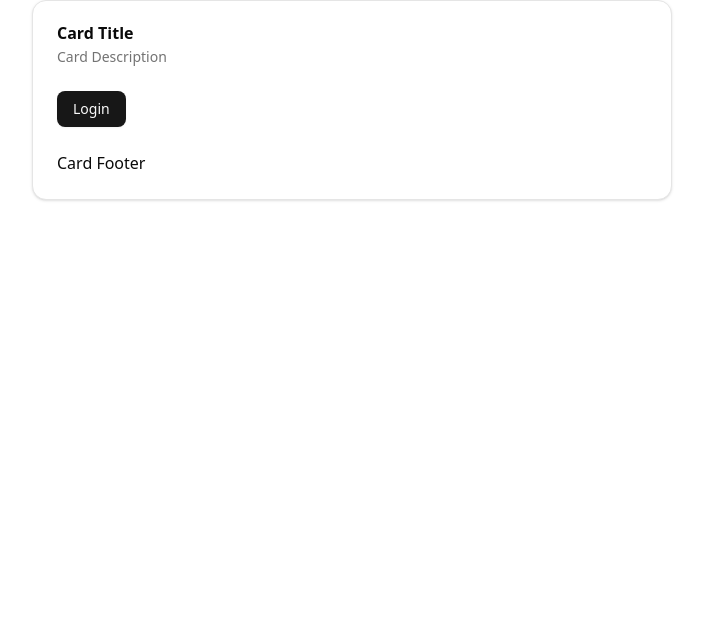
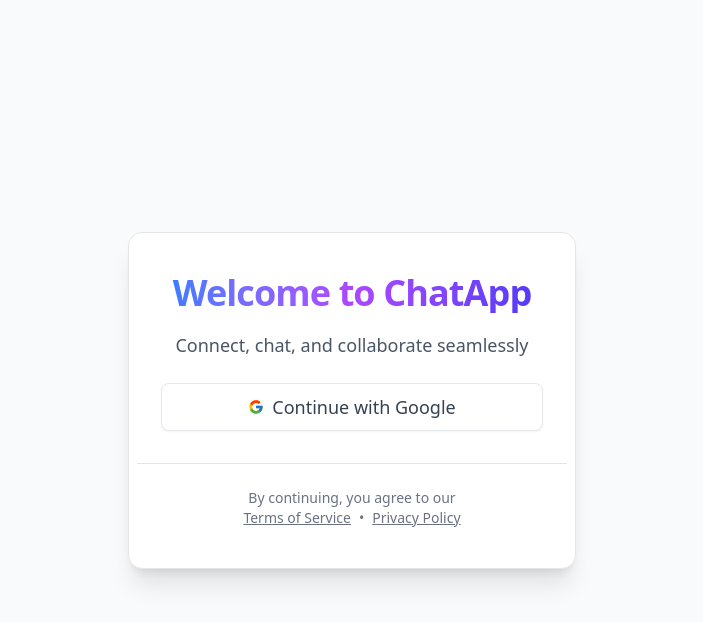
Before and after one commit to JoshuaOzibo/Chat-app, a Next.js app: page /login in a window 1280 px wide. Shown: the top 622 px of the page, without its empty margins (288-991 px from the left). Built offline with nearby package versions, Linux system fonts and the light colour scheme; no server answers.

Commit message:
Enhance login page UI with improved layout and styling. Add Google login button with icon and update card content for better user engagement.

```diff
--- /dev/null
+++ b/src/Icons/svg_Icons.tsx
@@ -0,0 +1,43 @@
+import React from "react";
+
+interface GoogleIconProps {
+  className?: string;
+}
+
+export const GoogleIcon: React.FC<GoogleIconProps> = ({ className }) => {
+  return (
+    <svg
+      className={className}
+      xmlns="http://www.w3.org/2000/svg"
+      viewBox="0 0 48 48"
+      width="50"
+      height="50"
+    >
+      <path
+        fill="#FFC107"
+        d="M43.611,20.083H42V20H24v8h11.303c-1.649,4.657-6.080,8-11.303,8
+           c-6.627,0-12-5.373-12-12c0-6.627,5.373-12,12-12c3.059,0,5.842,1.154,7.961,3.039l5.657-5.657
+           C34.046,6.053,29.268,4,24,4C12.955,4,4,12.955,4,24c0,11.045,8.955,20,20,20
+           c11.045,0,20-8.955,20-20C44,22.659,43.862,21.35,43.611,20.083z"
+      />
+      <path
+        fill="#FF3D00"
+        d="M6.306,14.691l6.571,4.819C14.655,15.108,18.961,12,24,12
+           c3.059,0,5.842,1.154,7.961,3.039l5.657-5.657C34.046,6.053,29.268,4,24,4
+           C16.318,4,9.656,8.337,6.306,14.691z"
+      />
+      <path
+        fill="#4CAF50"
+        d="M24,44c5.166,0,9.86-1.977,13.409-5.192l-6.19-5.238
+           C29.211,35.091,26.715,36,24,36c-5.202,0-9.619-3.317-11.283-7.946
+           l-6.522,5.025C9.505,39.556,16.227,44,24,44z"
+      />
+      <path
+        fill="#1976D2"
+        d="M43.611,20.083H42V20H24v8h11.303c-0.792,2.237-2.231,4.166-4.087,5.571
+           c0.001-0.001,0.002-0.001,0.003-0.002l6.19,5.238C36.971,39.205,44,34,44,24
+           C44,22.659,43.862,21.35,43.611,20.083z"
+      />
+    </svg>
+  );
+};
--- a/src/app/login/page.tsx
+++ b/src/app/login/page.tsx
@@ -1,4 +1,4 @@
-'use client'
+"use client";
 
 import React from "react";
 import {
@@ -11,28 +11,44 @@
 } from "@/components/ui/card";
 import { Button } from "@/components/ui/button";
 import { signIn } from "next-auth/react";
+import { GoogleIcon } from "@/Icons/svg_Icons";
 
 const page = () => {
   const handleLogin = () => {
     signIn("google", { callbackUrl: "/" });
   };
 
+  return (
+    <div className="min-h-screen flex items-center mx-4 md:mx-0 justify-center bg-gray-50">
+      <Card className="w-full max-w-md p-2 py-10 shadow-xl">
+        <CardHeader className="space-y-3">
+          <CardTitle className="text-center font-extrabold text-transparent bg-clip-text bg-gradient-to-r from-blue-500 via-purple-500 to-indigo-600 md:text-4xl text-3xl tracking-tight">
+            Welcome to ChatApp
+          </CardTitle>
 
-  return (
-    <>
-      <Card className="w-1/2 m-auto">
-        <CardHeader>
-          <CardTitle>Card Title</CardTitle>
-          <CardDescription>Card Description</CardDescription>
+          <CardDescription className="text-center text-gray-600 text-lg">
+            Connect, chat, and collaborate seamlessly
+          </CardDescription>
         </CardHeader>
-        <CardContent>
-        <Button onClick={handleLogin}>Login</Button>
+        <CardContent className="space-y-4">
+          <Button
+            className="w-full cursor-pointer h-12 text-lg font-medium flex items-center justify-center gap-2 bg-white hover:bg-gray-50 text-gray-700 border border-gray-200 hover:border-gray-300 transition-all"
+            onClick={handleLogin}
+          >
+            <GoogleIcon className="h-10 w-10" />
+            Continue with Google
+          </Button>
         </CardContent>
-        <CardFooter>
-          <p>Card Footer</p>
+        <CardFooter className="flex flex-col items-center text-sm text-gray-500 border-t pt-4 mt-2">
+          <p>By continuing, you agree to our</p>
+          <p className="flex gap-2">
+            <a className="hover:text-blue-600 underline">Terms of Service</a>
+            <span>•</span>
+            <a className="hover:text-blue-600 underline">Privacy Policy</a>
+          </p>
         </CardFooter>
       </Card>
-    </>
+    </div>
   );
 };
 
```
